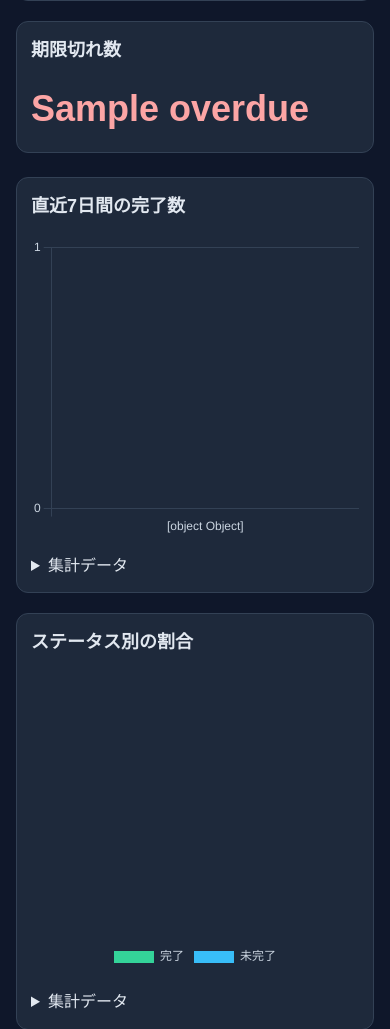
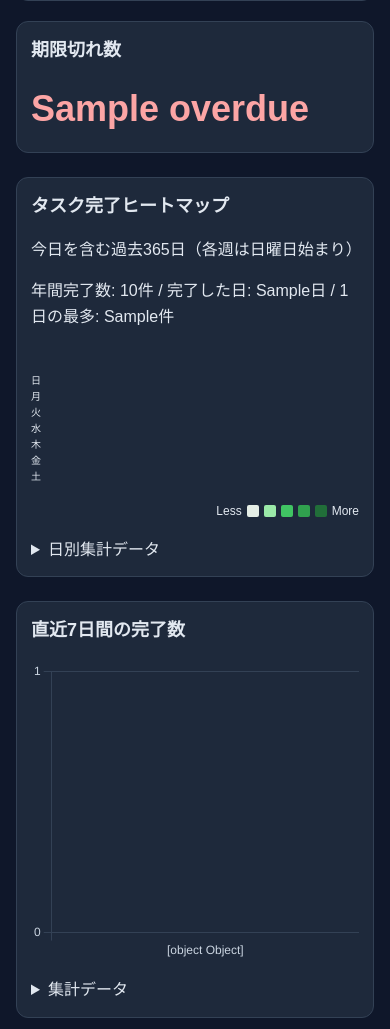
Before and after one commit to sekine0000/fw-todo-2, a Spring app: template src/main/resources/templates/dashboard.html in a window 390 px wide. Shown: the part 775-1804 px from the top of the page. Run offline with Thymeleaf, Linux system fonts and the light colour scheme; the template is opened without the code that fills it: most values are stand-ins (such as "Sample title", 1, 10 or a date in 2020); data that the repository does not hold is empty; some of the project's set-up classes (security, data sources, template engines, error pages and the like) are left out, and stand-ins take their place; some libraries are stand-ins or nearby versions.

Commit message:
GitHub風のタスク完了ヒートマップを追加

```diff
--- a/src/main/java/com/example/todoapp/DashboardController.java
+++ b/src/main/java/com/example/todoapp/DashboardController.java
@@ -20,6 +20,7 @@ public class DashboardController {
         model.addAttribute("dailyLabels", java.util.List.copyOf(data.daily().keySet()));
         model.addAttribute("dailyCounts", java.util.List.copyOf(data.daily().values()));
         model.addAttribute("categories", data.categories());
+        model.addAttribute("heatmap", service.heatmap(today));
         return "dashboard";
     }
 }
--- /dev/null
+++ b/src/main/resources/static/css/heatmap.css
@@ -0,0 +1,15 @@
+.completion-heatmap { margin: 24px 0; }
+.heatmap-scroll { overflow-x: auto; padding: 8px 0; }
+#completion-heatmap { display: block; }
+#completion-heatmap text { fill: currentColor; font-size: 10px; }
+.heatmap-level-0 { fill: #e5eee6; background: #e5eee6; }
+.heatmap-level-1 { fill: #9be9a8; background: #9be9a8; }
+.heatmap-level-2 { fill: #40c463; background: #40c463; }
+.heatmap-level-3 { fill: #30a14e; background: #30a14e; }
+.heatmap-level-4 { fill: #216e39; background: #216e39; }
+.heatmap-padding { fill: transparent; pointer-events: none; }
+.heatmap-cell:hover, .heatmap-cell:focus { stroke: currentColor; stroke-width: 2; outline: none; }
+.heatmap-legend { display: flex; justify-content: flex-end; align-items: center; gap: 5px; margin: 8px 0 16px; font-size: 12px; }
+.heatmap-legend i { width: 12px; height: 12px; border-radius: 2px; }
+.heatmap-tooltip { position: fixed; z-index: 1000; padding: 6px 10px; border-radius: 5px; background: #16251c; color: #fff; font-size: 12px; pointer-events: none; white-space: nowrap; box-shadow: 0 2px 8px #0004; }
+.heatmap-tooltip[hidden] { display: none; }
--- /dev/null
+++ b/src/main/resources/static/js/completion-heatmap.js
@@ -0,0 +1,66 @@
+(() => {
+    const svg = document.getElementById('completion-heatmap');
+    if (!svg) return;
+    const days = Object.entries(window.completionHeatmapData || {}).sort(([a], [b]) => a.localeCompare(b));
+    if (!days.length) return;
+    const tooltip = document.getElementById('heatmap-tooltip');
+    const namespace = 'http://www.w3.org/2000/svg';
+    const first = new Date(`${days[0][0]}T00:00:00Z`).getUTCDay();
+    const size = 12, step = 16, left = 28, top = 20;
+    svg.setAttribute('viewBox', '0 0 878 132');
+    svg.setAttribute('width', '878');
+    svg.setAttribute('height', '132');
+    const text = (x, y, label) => {
+        const node = document.createElementNS(namespace, 'text');
+        node.setAttribute('x', x);
+        node.setAttribute('y', y);
+        node.textContent = label;
+        svg.append(node);
+    };
+    ['日', '月', '火', '水', '木', '金', '土'].forEach((label, row) => text(0, top + row * step + 10, label));
+    // Always reserve 53 weeks x 7 days; dates outside the 365-day range stay blank.
+    for (let cell = 0; cell < 371; cell++) {
+        const index = cell - first;
+        const day = days[index];
+        const rect = document.createElementNS(namespace, 'rect');
+        const x = left + Math.floor(cell / 7) * step;
+        const y = top + (cell % 7) * step;
+        rect.setAttribute('x', x);
+        rect.setAttribute('y', y);
+        rect.setAttribute('width', size);
+        rect.setAttribute('height', size);
+        rect.setAttribute('rx', '2');
+        if (day) {
+            const [date, count] = day;
+            const level = count === 0 ? 0 : count <= 2 ? 1 : count <= 5 ? 2 : count <= 9 ? 3 : 4;
+            rect.setAttribute('class', `heatmap-cell heatmap-level-${level}`);
+            rect.setAttribute('tabindex', '0');
+            rect.setAttribute('aria-label', `${date}: ${count}件完了`);
+            const show = () => {
+                tooltip.textContent = `${date}: ${count}件完了`;
+                tooltip.hidden = false;
+                const bounds = rect.getBoundingClientRect();
+                const width = tooltip.getBoundingClientRect().width;
+                tooltip.style.left = `${Math.max(8, Math.min(bounds.left, window.innerWidth - width - 8))}px`;
+                tooltip.style.top = `${Math.max(8, bounds.top - 36)}px`;
+                rect.setAttribute('aria-describedby', 'heatmap-tooltip');
+            };
+            const hide = () => { tooltip.hidden = true; rect.removeAttribute('aria-describedby'); };
+            rect.addEventListener('mouseenter', show);
+            rect.addEventListener('mouseleave', hide);
+            rect.addEventListener('focus', show);
+            rect.addEventListener('blur', hide);
+            rect.addEventListener('keydown', event => { if (event.key === 'Escape') hide(); });
+            const title = document.createElementNS(namespace, 'title');
+            title.textContent = `${date}: ${count}件完了`;
+            rect.append(title);
+            if (date.endsWith('-01') || index === 0) text(x, 12, `${Number(date.slice(5, 7))}月`);
+        } else {
+            rect.setAttribute('class', 'heatmap-padding');
+            rect.setAttribute('aria-hidden', 'true');
+        }
+        svg.append(rect);
+    }
+    window.addEventListener('scroll', () => { tooltip.hidden = true; }, true);
+    window.addEventListener('resize', () => { tooltip.hidden = true; });
+})();
--- a/src/main/resources/templates/dashboard.html
+++ b/src/main/resources/templates/dashboard.html
@@ -6,6 +6,7 @@
     <title>ダッシュボード | ToDo</title>
     <link rel="stylesheet" th:href="@{/css/style.css(v='20261126-2')}">
     <link rel="stylesheet" th:href="@{/css/dashboard.css}">
+    <link rel="stylesheet" th:href="@{/css/heatmap.css}">
 </head>
 <body>
 <main class="container dashboard">
@@ -22,6 +23,17 @@
     <p th:if="${summary.total == 0}">タスクがありません。<a class="link" th:href="@{/todos/new}">タスクを登録する</a></p>
     <p id="chart-error" role="status" hidden>グラフを読み込めませんでした。集計値は各カードと「集計データ」で確認できます。</p>
     <noscript><p>グラフの表示にはJavaScriptが必要です。集計データは以下で確認できます。</p></noscript>
+    <section class="dashboard-card completion-heatmap" aria-labelledby="heatmap-heading">
+        <h2 id="heatmap-heading">タスク完了ヒートマップ</h2>
+        <p>今日を含む過去365日（各週は日曜日始まり）</p>
+        <p th:text="${'年間完了数: ' + heatmap.total + '件 / 完了した日: ' + heatmap.activeDays + '日 / 1日の最多: ' + heatmap.maxDaily + '件'}"></p>
+        <div class="heatmap-scroll"><svg id="completion-heatmap" role="group" aria-label="過去365日の日別タスク完了数"></svg></div>
+        <div id="heatmap-tooltip" class="heatmap-tooltip" role="tooltip" hidden></div>
+        <div class="heatmap-legend" aria-label="完了数の色分け: 0件、1〜2件、3〜5件、6〜9件、10件以上">
+            <span>Less</span><i class="heatmap-level-0" title="0件"></i><i class="heatmap-level-1" title="1〜2件"></i><i class="heatmap-level-2" title="3〜5件"></i><i class="heatmap-level-3" title="6〜9件"></i><i class="heatmap-level-4" title="10件以上"></i><span>More</span>
+        </div>
+        <details><summary>日別集計データ</summary><table class="todo-table"><thead><tr><th>日付</th><th>完了件数</th></tr></thead><tbody><tr th:each="day : ${heatmap.daily}"><td th:text="${day.key}"></td><td th:text="${day.value}"></td></tr></tbody></table></details>
+    </section>
     <div class="dashboard-charts">
         <section class="dashboard-card">
             <h2>直近7日間の完了数</h2>
@@ -40,6 +52,10 @@
         </section>
     </div>
 </main>
+<script th:inline="javascript">
+    window.completionHeatmapData = /*[[${heatmap.daily}]]*/ {};
+</script>
+<script th:src="@{/js/completion-heatmap.js}"></script>
 <script src="https://cdn.jsdelivr.net/npm/chart.js@4.4.8/dist/chart.umd.min.js"></script>
 <script th:inline="javascript">
     (() => {
```
Also changed, not shown: src/main/java/com/example/todoapp/DashboardService.java (+16 -0 lines), 1 other file.
